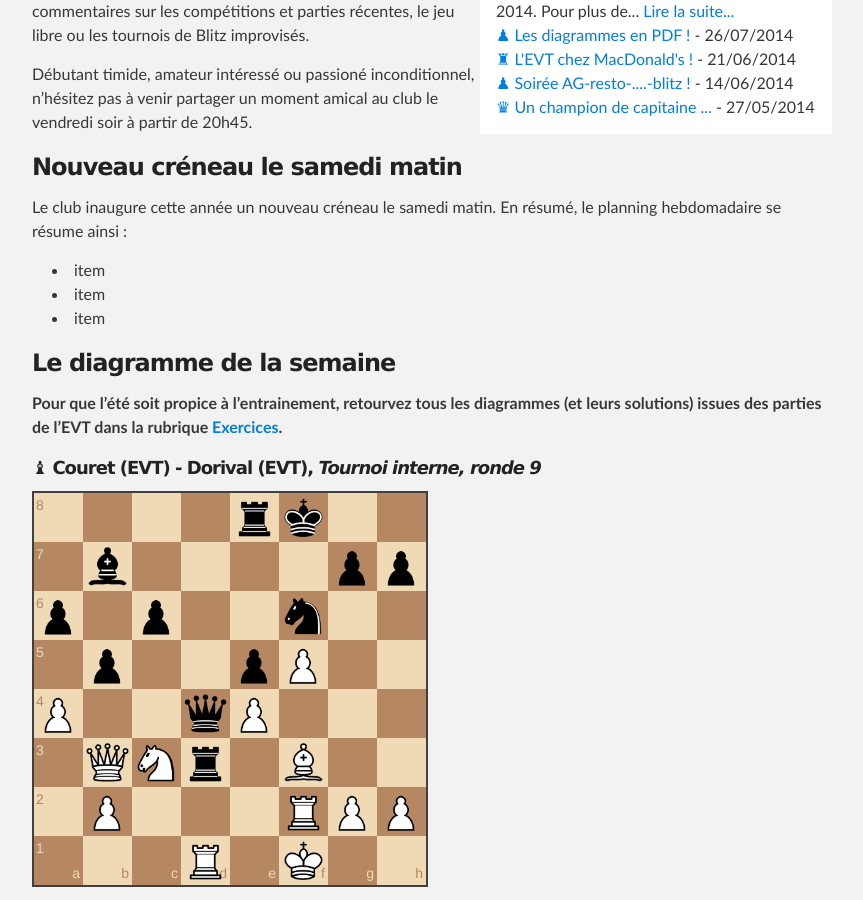
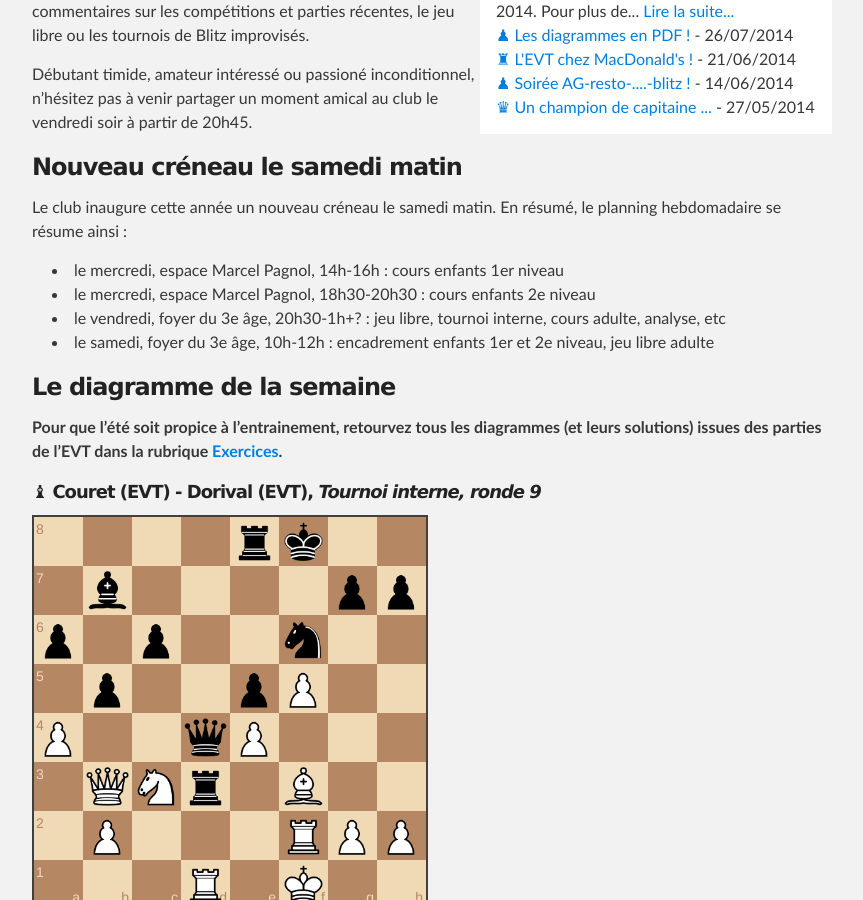
Before and after one commit to echiquier-villeneuve-tolosane/echiquier-villeneuve-tolosane.github.io, a Jekyll site: the page built from index.md, in a window 1280 px wide and 900 px high, scrolled down 388 px. Shown: the whole window, without its empty margins (208-1071 px from the left). Built offline with Jekyll 4.4.1, drawn with Linux system fonts in a browser that asks for light colours; nearby versions of some CDN libraries.

Commit message:
Updated index.md

```diff
--- a/index.md
+++ b/index.md
@@ -14,13 +14,11 @@ Débutant timide, amateur intéressé ou passioné inconditionnel, n'hésitez pa
 ### Nouveau créneau le samedi matin ###
 
 Le club inaugure cette année un nouveau créneau le samedi matin. En résumé, le planning hebdomadaire se résume ainsi :
-- item
-- item
-- item
 
-
-
-
+- le mercredi, espace Marcel Pagnol, 14h-16h : cours enfants 1er niveau
+- le mercredi, espace Marcel Pagnol, 18h30-20h30 : cours enfants 2e niveau
+- le vendredi, foyer du 3e âge, 20h30-1h+? : jeu libre, tournoi interne, cours adulte, analyse, etc
+- le samedi, foyer du 3e âge, 10h-12h : encadrement enfants 1er et 2e niveau, jeu libre adulte
 
 ### Le diagramme de la semaine ###
 
```
